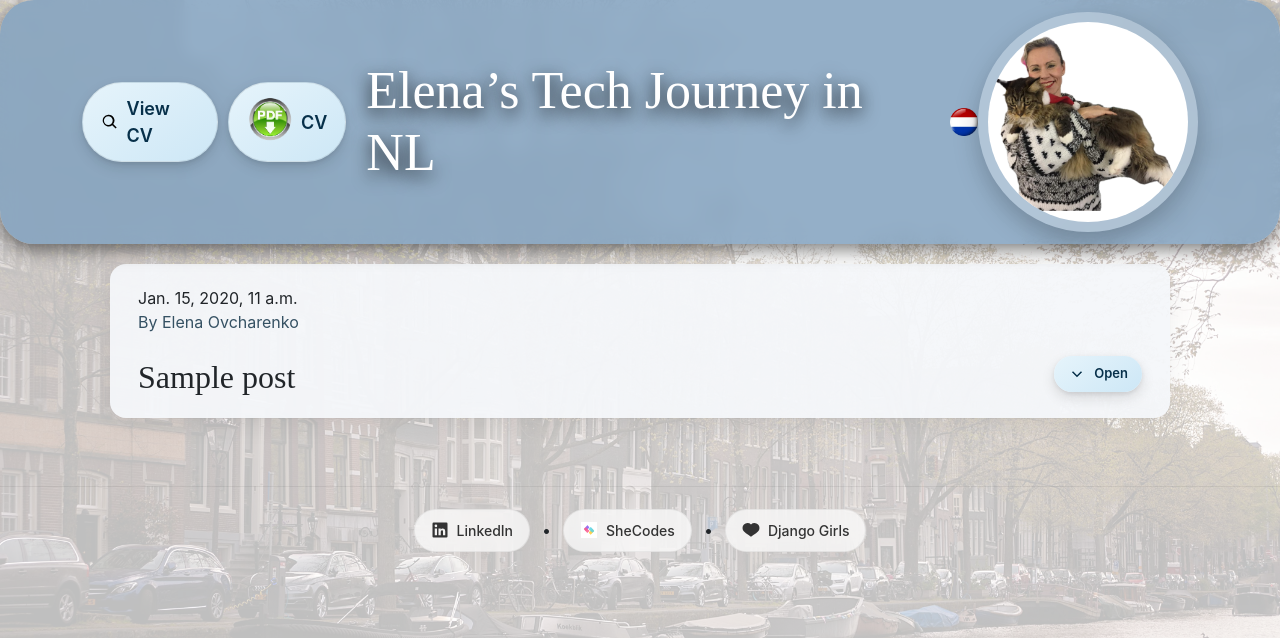
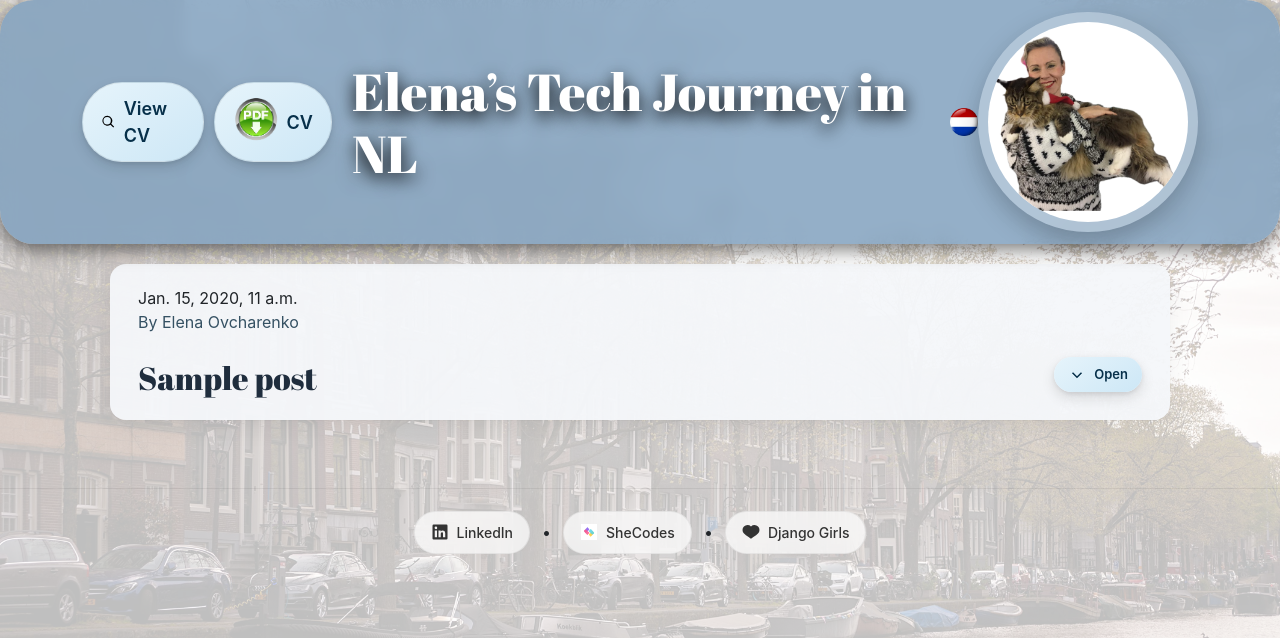
Before and after one commit to alenka134/my-first-blog, a Django app: page / in a window 1280 px wide. Shown: the top 638 px of the page. Run offline with Django 5.2, Linux system fonts and the light colour scheme; tables that the repository leaves empty hold one stand-in row (values such as "Sample post"); grey boxes marked "Sample" are stand-in pictures.

Commit message:
Load Abril Fatface; post h2 at 2rem; consistent title typography

```diff
--- a/blog/static/css/blog.css
+++ b/blog/static/css/blog.css
@@ -202,10 +202,15 @@ details.post {
   align-items: center;
 }
 
-/* title */
-.post h2 {
+/* Post titles — same face/size everywhere; beats Bootstrap h2 + missing font fallback */
+.post .post-title-row h2 {
   margin: 6px 0 0 0;
-  font-family: 'Abril Fatface', serif;
+  padding: 0;
+  font-family: 'Abril Fatface', Georgia, 'Times New Roman', serif;
+  font-size: 2rem;
+  font-weight: 400;
+  line-height: 1.25;
+  color: #1f2d3d;
 }
 
 /* button */
--- a/blog/templates/blog/post_list.html
+++ b/blog/templates/blog/post_list.html
@@ -6,7 +6,8 @@
     <meta charset="UTF-8">
     <title>Elena’s Tech Journey</title>
 
-    <!-- Google Font -->
+    <!-- Google Fonts (Abril Fatface = post titles + header; was referenced in CSS but not loaded) -->
+    <link rel="stylesheet" href="https://fonts.googleapis.com/css2?family=Abril+Fatface&display=swap">
     <link rel="stylesheet" href="https://fonts.googleapis.com/css?family=Lobster&subset=latin,latin-ext">
 
     <!-- Bootstrap -->
```
